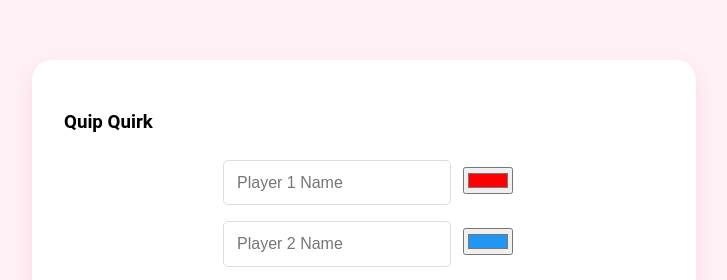
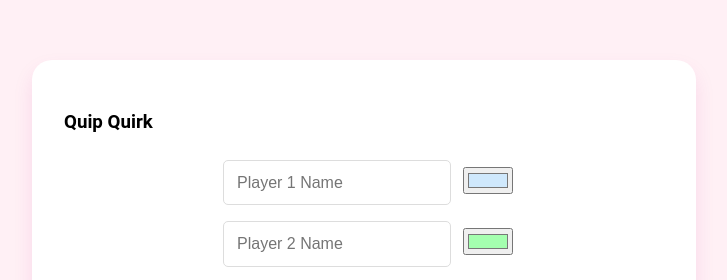
Before and after one commit to jtr4in/get-to-know-you, a plain HTML site: page index.html in a window 1280 px wide. Shown: the part 170-450 px from the top of the page, without its empty margins (276-1003 px from the left). Drawn offline with Linux system fonts and the light colour scheme.

Commit message:
Add files via upload

```diff
--- a/index.html
+++ b/index.html
@@ -16,11 +16,11 @@
             <div id="player-inputs">
                 <div class="player-input-group">
                     <input type="text" class="player-name" placeholder="Player 1 Name">
-                    <input type="color" class="player-color" value="#FF0000">
+                    <input type="color" class="player-color" value="#cfe8fc">
                 </div>
                 <div class="player-input-group">
                     <input type="text" class="player-name" placeholder="Player 2 Name">
-                    <input type="color" class="player-color" value="#2196F3">
+                    <input type="color" class="player-color" value="#a4ffaf">
                 </div>
             </div>
             <button id="add-player">+</button>
```
